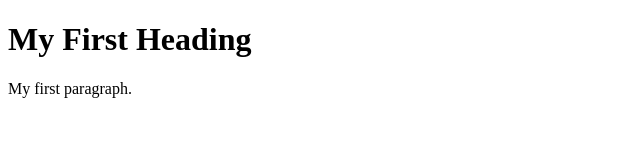
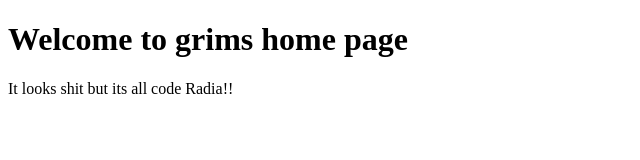
Before and after one commit to Malenko263/mywebsite, a plain HTML site: page index.html in a window 1280 px wide. Shown: the whole page, without its empty margins (0-640 px from the left). Drawn offline with Linux system fonts and the light colour scheme.

Commit message:
Update index.html

```diff
--- a/index.html
+++ b/index.html
@@ -2,8 +2,8 @@
 <html>
 <body>
 
-<h1>My First Heading</h1>
-<p>My first paragraph.</p>
+<h1>Welcome to grims home page</h1>
+<p>It looks shit but its all code Radia!!</p>
 
 </body>
 </html>
```
